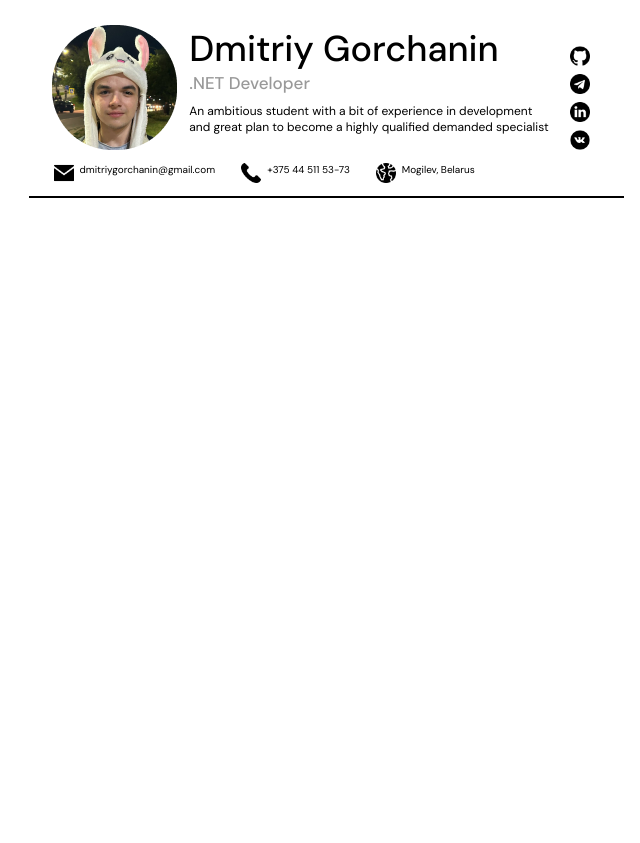
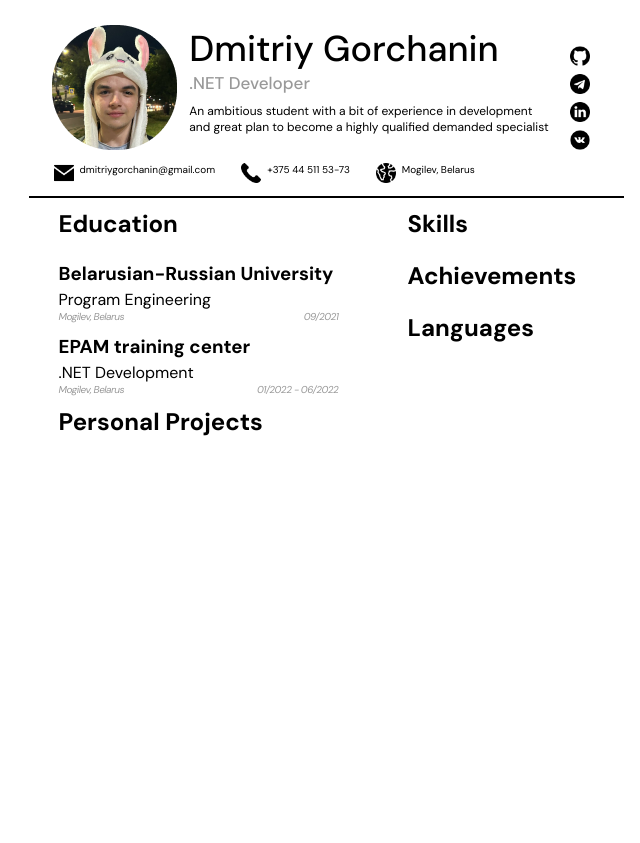
Before and after one commit to Gh0stF1ghter/HTML_CSS_CV, a plain HTML site: page index.html in a window 1280 px wide. Shown: the top 843 px of the page, without its empty margins (314-954 px from the left). Drawn offline with Linux system fonts and the light colour scheme.

Commit message:
feat: Add Education info

```diff
--- a/css/style.css
+++ b/css/style.css
@@ -118,9 +118,10 @@ main div{
 }
 
 #LeftBlock{
-    width: 378px;
+    width: 349px;
     height: 646px;
     flex-shrink: 0;
+    margin-left: 30px;
 }
 
 #RightBlock{
@@ -129,6 +130,43 @@ main div{
     flex-shrink: 0;
 }
 
+section h2{
+    margin-block-start: 10px;
+    margin-block-end: 11px;
+}
+
+section h3{
+    margin-block-start: 11px;
+    margin-block-end: 3px;
+}
+
+.EduPlace{
+    width: 280px;
+    flex-shrink: 0;
+}
+
+.Additional{
+    flex-direction: row;
+    color: #999;
+    font-size: 10px;
+    font-style: italic;
+    font-weight: 400;
+    letter-spacing: -0.5px;
+}
+
+.Date{
+    color: #999;
+    font-style: italic;
+    font-size: 10px;
+    font-weight: 400;
+    letter-spacing: -0.5px;
+
+}
+
+.Additional .Date{
+    margin-left: auto;
+}
+
 footer{
     height: 100px;
 }
--- a/index.html
+++ b/index.html
@@ -50,14 +50,32 @@
 
 <main>
     <div id="LeftBlock">
-        <section></section>
-        <section></section>
+        <section>
+            <h2>Education</h2>
+            <div class="EduPlace">
+                <h3>Belarusian-Russian University</h3>
+                Program Engineering
+            <div class="Additional">
+                <div class="Location">Mogilev, Belarus</div>
+                <div class="Date">09/2021</div>
+            </div>
+            </div>
+            <div class="EduPlace">
+                <h3>EPAM training center</h3>
+                .NET Development
+            <div class="Additional">
+                <div class="Location">Mogilev, Belarus</div>
+                <div class="Date">01/2022 - 06/2022</div>
+
+            </div>
+        </section>
+        <section><h2>Personal Projects</h2></section>
     </div>
 
     <div id="RightBlock">
-        <section></section>
-        <section></section>
-        <section></section>
+        <section><h2>Skills</h2></section>
+        <section><h2>Achievements</h2></section>
+        <section><h2>Languages</h2></section>
     </div>
 </main>
 
```
